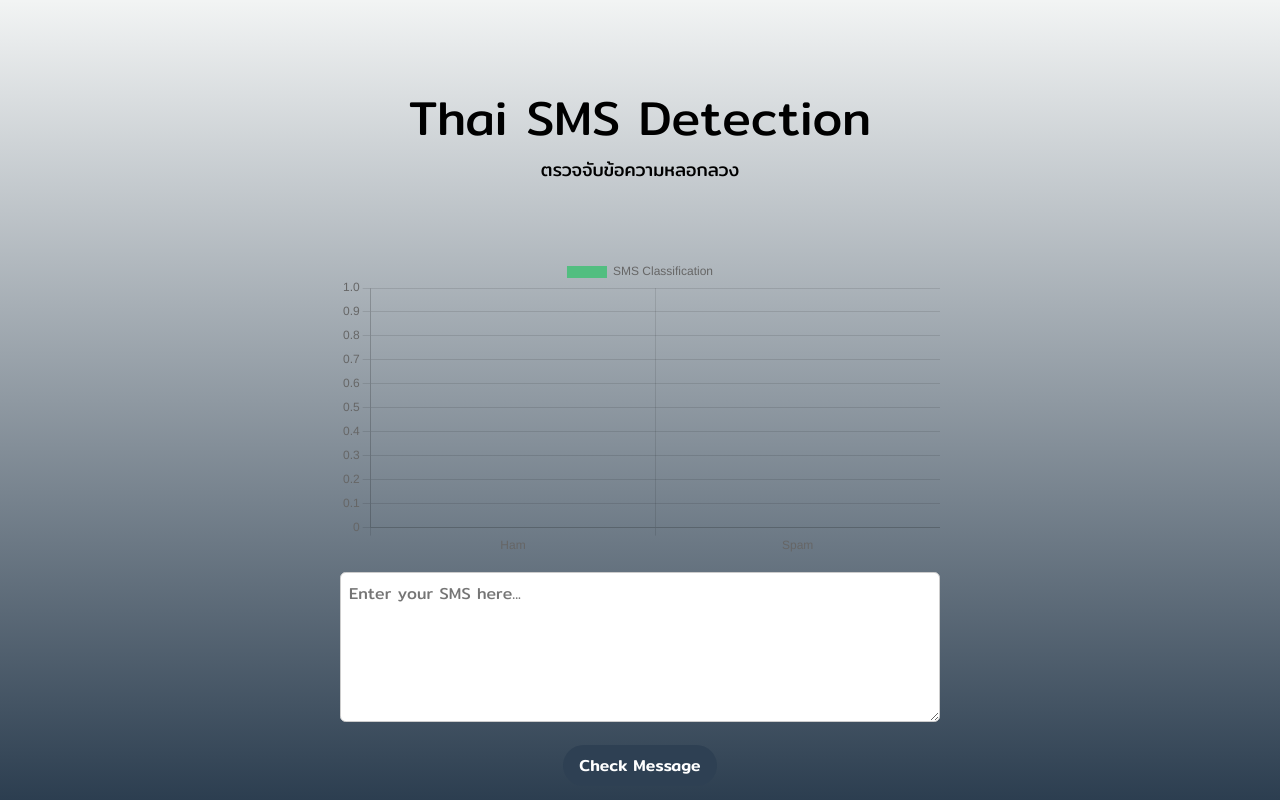
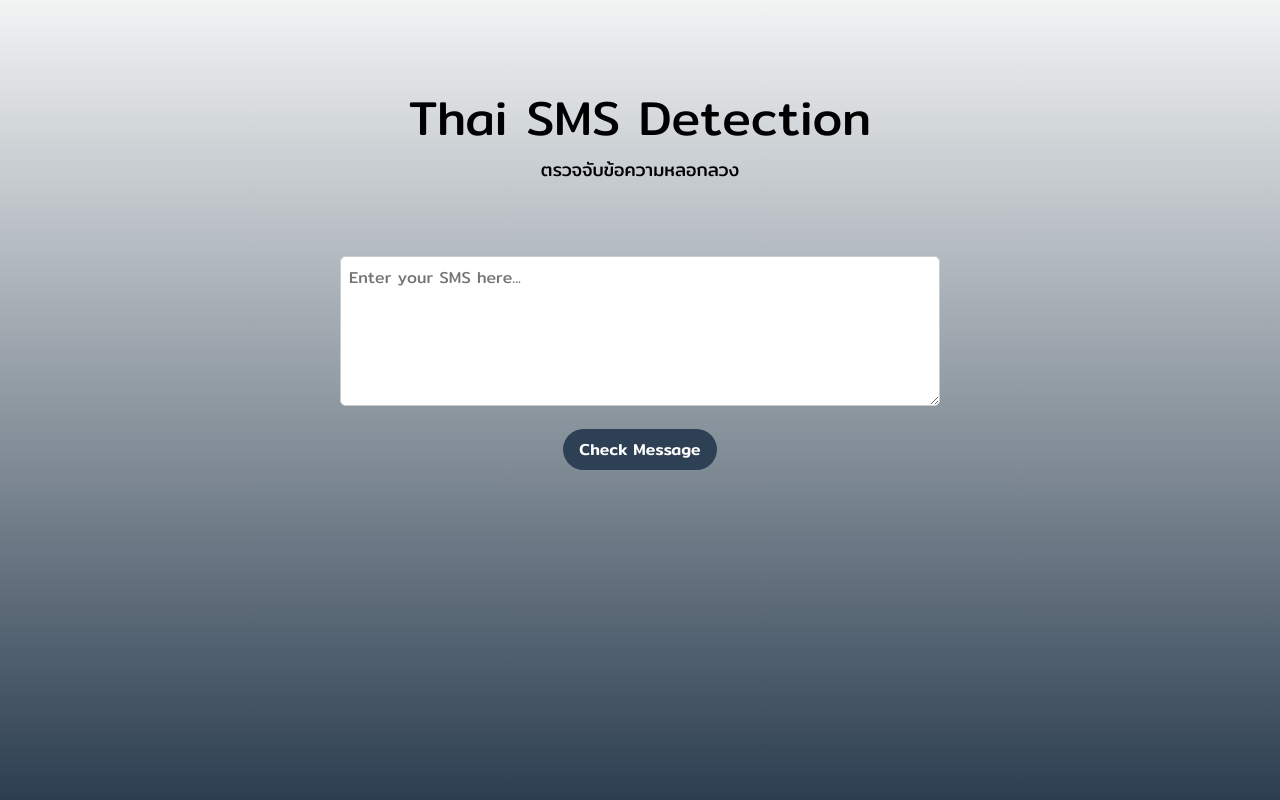
Before and after one commit to punchpatcha/thai-sms-detection, a Next.js app in the folder frontend-ai/: page / in a window 1280 px wide. Built offline with nearby package versions, Linux system fonts and the light colour scheme.

Commit message:
Added SMS classification visualization

```diff
--- a/frontend-ai/src/app/page.js
+++ b/frontend-ai/src/app/page.js
@@ -11,7 +11,7 @@ import {
   Tooltip,
   Legend,
 } from 'chart.js';
-import { Bar } from 'react-chartjs-2';
+import { Bubble } from 'react-chartjs-2';
 
 // Register the necessary components for the chart
 ChartJS.register(CategoryScale, LinearScale, BarElement, Title, Tooltip, Legend);
@@ -21,14 +21,16 @@ export default function Home() {
   const [result, setResult] = useState('');
   const [loading, setLoading] = useState(false); // New state for loading
 
-  const [hamCount, setHamCount] = useState(0);
-  const [spamCount, setSpamCount] = useState(0);
+  const [bubbleData, setBubbleData] = useState([]);
 
   const handleSubmit = async (e) => {
     e.preventDefault();
 
+    // Split the message into words
+    const words = message.trim().split(/\s+/);
+
     // If message is empty, clear the result and return
-    if (!message.trim()) {
+    if (words.length == 0) {
       setResult(''); // Clear the result
       return;}
 
@@ -60,17 +62,43 @@ export default function Home() {
 
     const data = await response.json();
     setResult(data.prediction);
+    setBubbleData(data.wordFrequencies); // Example structure: [{ word: 'word1', ham: 5, spam: 10 }, ...]
 
-    // Update the count based on the result
-    if (data.prediction === 'ham') {
-      setHamCount(prevCount => prevCount + 1);
-    } else if (data.prediction === 'spam') {
-      setSpamCount(prevCount => prevCount + 1);
-    }
     setLoading(false); // Set loading to false after response
   };
 
   const resultClass = result === 'spam' ? styles.spam : result === 'ham' ? styles.ham : '';
+
+  const chartData = {
+    datasets: bubbleData.map((wf) => ({
+      label: wf.word,
+      data: [
+        {
+          x: wf.ham,
+          y: wf.spam,
+          r: Math.sqrt(wf.ham + wf.spam) * 5, // Bubble size based on total frequency (adjust size as needed)
+        },
+      ],
+      backgroundColor: wf.ham > wf.spam ? '#52be80' : '#ec7063', // Green for Ham, Red for Spam
+    })),
+  };
+
+  const chartOptions = {
+    scales: {
+      x: {
+        title: {
+          display: true,
+          text: 'Ham Frequency',
+        },
+      },
+      y: {
+        title: {
+          display: true,
+          text: 'Spam Frequency',
+        },
+      },
+    },
+  };
 
   return (
     <main className={styles.main}>
@@ -79,21 +107,13 @@ export default function Home() {
         <h1>Thai SMS Detection</h1>
         <h2 >ตรวจจับข้อความหลอกลวง</h2>
       </div>
-      {/* Chart Visualization */}
-      <div className={styles.chartContainer}>
-            <Bar
-              data={{
-                labels: ['Ham', 'Spam'],
-                datasets: [
-                  {
-                    label: 'SMS Classification',
-                    data: [hamCount, spamCount],
-                    backgroundColor: ['#52be80', '#ec7063'],
-                  },
-                ],
-              }}
-            />
-          </div>
+
+      {bubbleData.length > 0 && (
+        <div className={styles.chartContainer}>
+          <Bubble data={chartData} options={chartOptions} />
+        </div>
+      )}
+
       <div className={styles.formContainer}>
         <form onSubmit={handleSubmit}>
           <textarea
```
